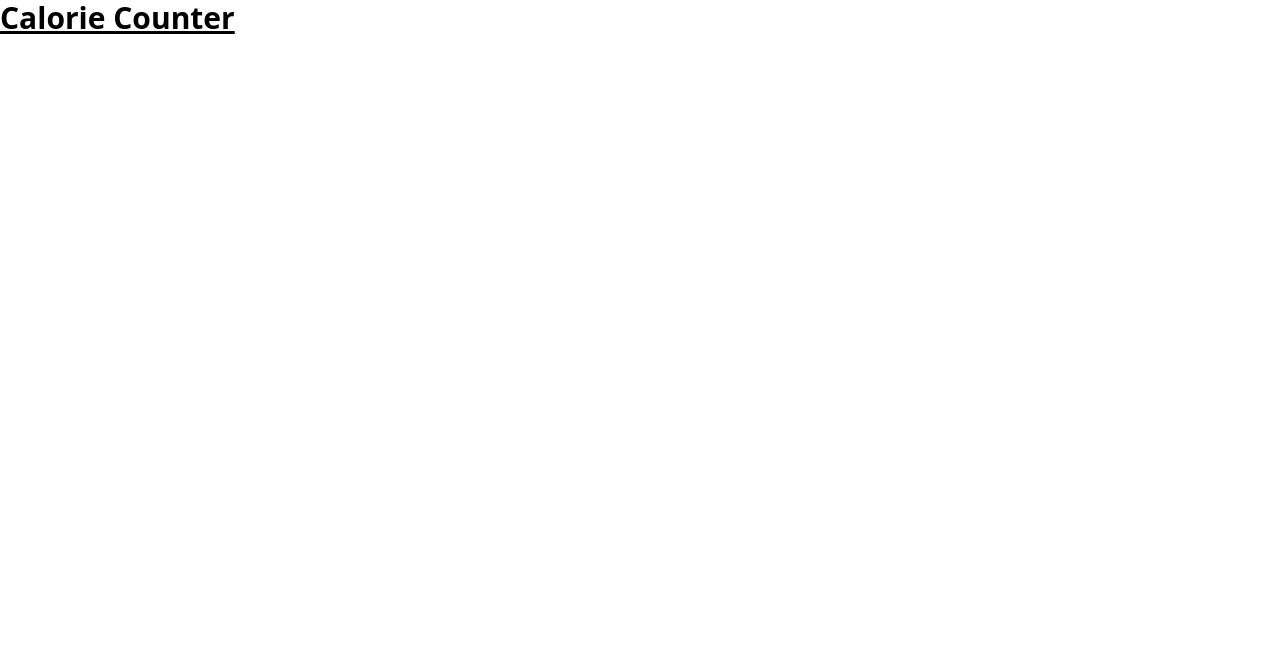
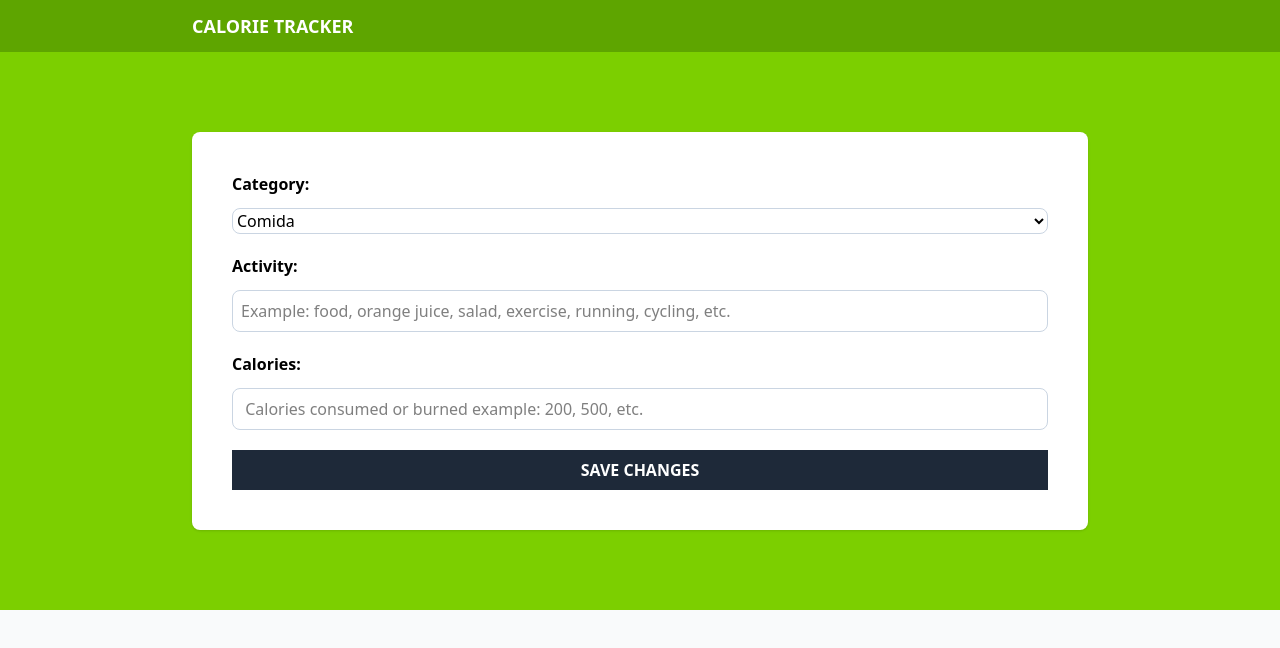
Before and after one commit to OscarVegaV/calorie-tracker, a React (Vite) app: page / in a window 1280 px wide. Shown: the top 648 px of the page. Built offline with nearby package versions, Linux system fonts and the light colour scheme.

Commit message:
added form

```diff
--- a/index.html
+++ b/index.html
@@ -6,7 +6,7 @@
     <link rel="icon" type="image/svg+xml" href="/LogoWEB_W_250x250.svg" />
     <title>Calorie Counter</title>
   </head>
-  <body>
+  <body class="bg-gray-50 ">
     <div id="root"></div>
     <script type="module" src="/src/main.tsx"></script>
   </body>
--- a/src/App.tsx
+++ b/src/App.tsx
@@ -1,11 +1,25 @@
-
+import Form from "./components/Form"
 
 function App() {
 
 
   return (
     <>
-      <h1 className="text-3xl font-bold underline">Calorie Counter</h1>
+      <header className="bg-lime-600 py-3">
+        <div className="max-w-4xl mx-auto flex justify-between">
+          <h1 className="text-center text-lg font-bold text-white uppercase">
+            Calorie Tracker
+          </h1>
+        </div>
+      </header>
+
+      <section className="bg-lime-500 py-20 px-5">
+        <div className="max-w-4xl mx-auto">
+
+          <Form/>
+        </div>
+
+      </section>
     </>
   )
 }
--- /dev/null
+++ b/src/components/Form.tsx
@@ -0,0 +1,46 @@
+import { categories } from "../data/categories"
+
+export default function Form() {
+  return (
+    <form
+      className="space-y-5 bg-white shadow p-10 rounded-lg"
+    >
+        <div className="grid grid-cols-1 gap-3">
+            <label htmlFor="category" className="font-bold">Category:</label>
+            <select
+                className=" border border-slate-300 rounded-lg w-full bg-white"
+                id="category"
+            >
+                {categories.map(category => (
+                    <option key={category.id} value={category.id}>
+                        {category.name}
+                    </option>
+                ))}
+
+
+            </select>
+        </div>
+
+        <div className="grid grid-cols-1 gap-3">
+            <label htmlFor="activity" className="font-bold">Activity:</label>
+            <input
+                id="activity" type="text" className="border border-slate-300 p-2 rounded-lg"
+                placeholder="Example: food, orange juice, salad, exercise, running, cycling, etc."
+             />
+
+        </div>
+
+        <div className="grid grid-cols-1 gap-3">
+            <label htmlFor="calories" className="font-bold">Calories: </label>
+            <input
+                id="calories" type="number" className="border border-slate-300 p-2 rounded-lg"
+                placeholder=" Calories consumed or burned example: 200, 500, etc."
+             />
+
+        </div>
+
+        <input type="submit" className="bg-gray-800 hover:bh-gray-900 w-full p-2 font-bold uppercase text-white" value='Save Changes'  />
+
+    </form>
+  )
+}
--- /dev/null
+++ b/src/data/categories.ts
@@ -0,0 +1,6 @@
+import type { Category } from '../types';
+
+ export const categories : Category[] = [
+  { id: 1, name: 'Comida'},
+  { id: 2, name: 'Ejercicio'}
+]
--- /dev/null
+++ b/src/types/index.ts
@@ -0,0 +1,4 @@
+export type Category = {
+    id: number;
+    name: string;
+}
```
